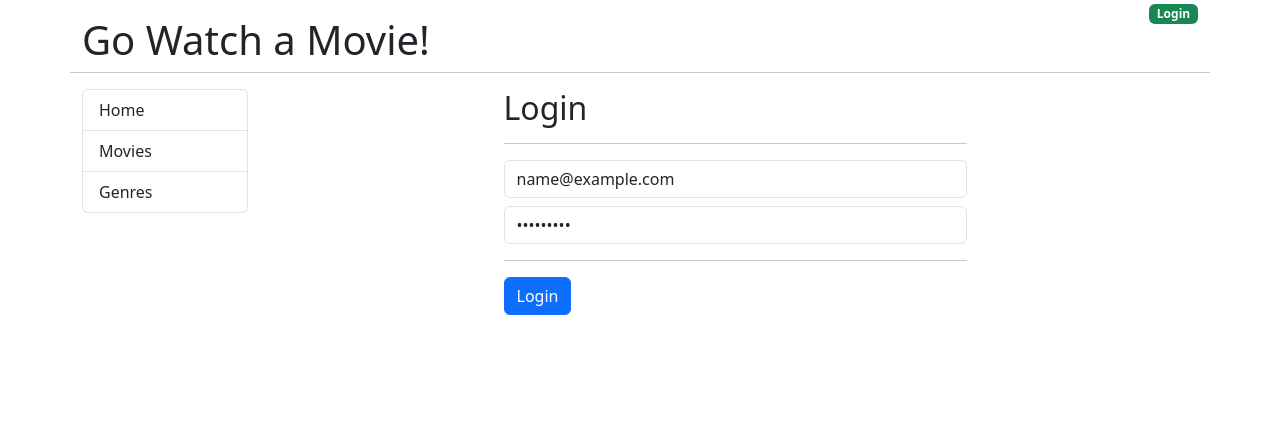
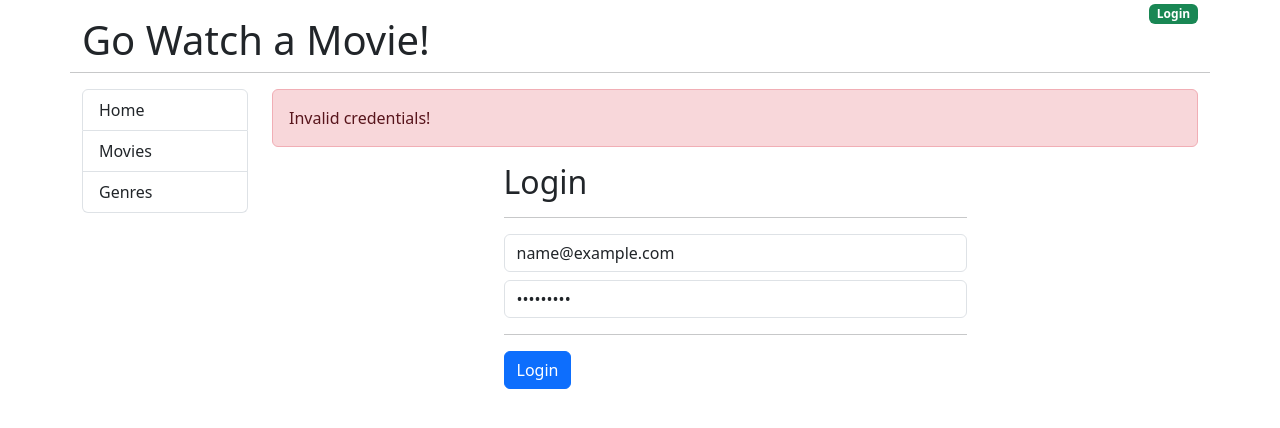
Before and after one commit to yuriferreiracodes/go-watch-a-movie, a React (Create React App) app in the folder frontend-app/: page /login in a window 1280 px wide. Both pictures are taken after typing "name@example.com", "Sample123" into the empty fields and a click on the input "Login". Shown: the top 428 px of the page. Built offline with nearby package versions, Linux system fonts and the light colour scheme.

Commit message:
feat: create alert component

```diff
--- a/frontend-app/src/App.js
+++ b/frontend-app/src/App.js
@@ -1,10 +1,12 @@
 import { useState } from "react";
 import { Link, Outlet } from 'react-router-dom';
+import Alert from "./components/Alert";
 
 function App() {
 
   const [jwtToken, setJwtToken] = useState("");
-
+  const [alertMessage, setAlertMessage] = useState("");
+  const [alertClassName, setAlertClassName] = useState("d-none");
 
   return (
     <div className="container">
@@ -39,8 +41,15 @@ function App() {
           </nav>
         </div>
         <div className="col-md-10">
+            <Alert
+              message={alertMessage}
+              className={alertClassName}
+            />
             <Outlet context={{
-              jwtToken, setJwtToken,
+              jwtToken,
+              setJwtToken,
+              setAlertClassName,
+              setAlertMessage,
             }}/>
         </div>
       </div>
--- /dev/null
+++ b/frontend-app/src/components/Alert.js
@@ -0,0 +1,9 @@
+const Alert = (props) => {
+  return (
+    <div className={"alert " + props.className} role="alert">
+      {props.message}
+    </div>
+  );
+};
+
+export default Alert;
--- a/frontend-app/src/components/Login.js
+++ b/frontend-app/src/components/Login.js
@@ -7,6 +7,8 @@ const Login = () => {
     const [password, setPassword] = useState("");
 
     const { setJwtToken } = useOutletContext();
+    const { setAlertClassName }  = useOutletContext();
+    const { setAlertMessage }  = useOutletContext();
 
     const handleSubmit = (event) => {
         event.preventDefault();
@@ -14,6 +16,11 @@ const Login = () => {
 
         if (email === "admin@example.com") {
             setJwtToken("abc");
+            setAlertClassName("d-none");
+            setAlertMessage("");
+        } else {
+            setAlertClassName("alert-danger");
+            setAlertMessage("Invalid credentials!");
         }
     }
 
```
